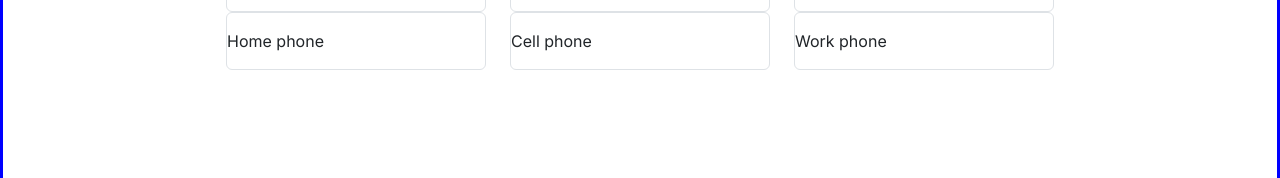
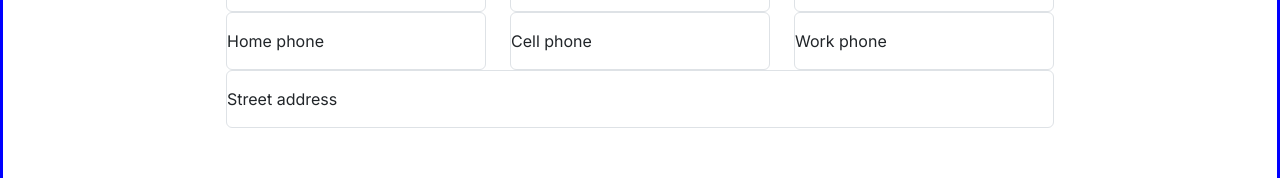
Before and after one commit to BenjaminBrandon/Contacts_app, a Next.js app: page / in a window 1280 px wide. Shown: the part 145-323 px from the top of the page. Built offline with nearby package versions, Linux system fonts and the light colour scheme.

Commit message:
more form fields added

```diff
--- a/src/app/Contacts/AddContact/AddContact.tsx
+++ b/src/app/Contacts/AddContact/AddContact.tsx
@@ -63,6 +63,17 @@ export const AddContact = () => {
             />
           </FloatingLabel>
         </Row>
+        <Row>
+          <FloatingLabel
+            controlId="floatingSearch"
+            label="Street address"
+          >
+            <Form.Control
+              type="text"
+              placeholder="Street address"
+            />
+          </FloatingLabel>
+        </Row>
       </Form>
     </Container>
   );
```
